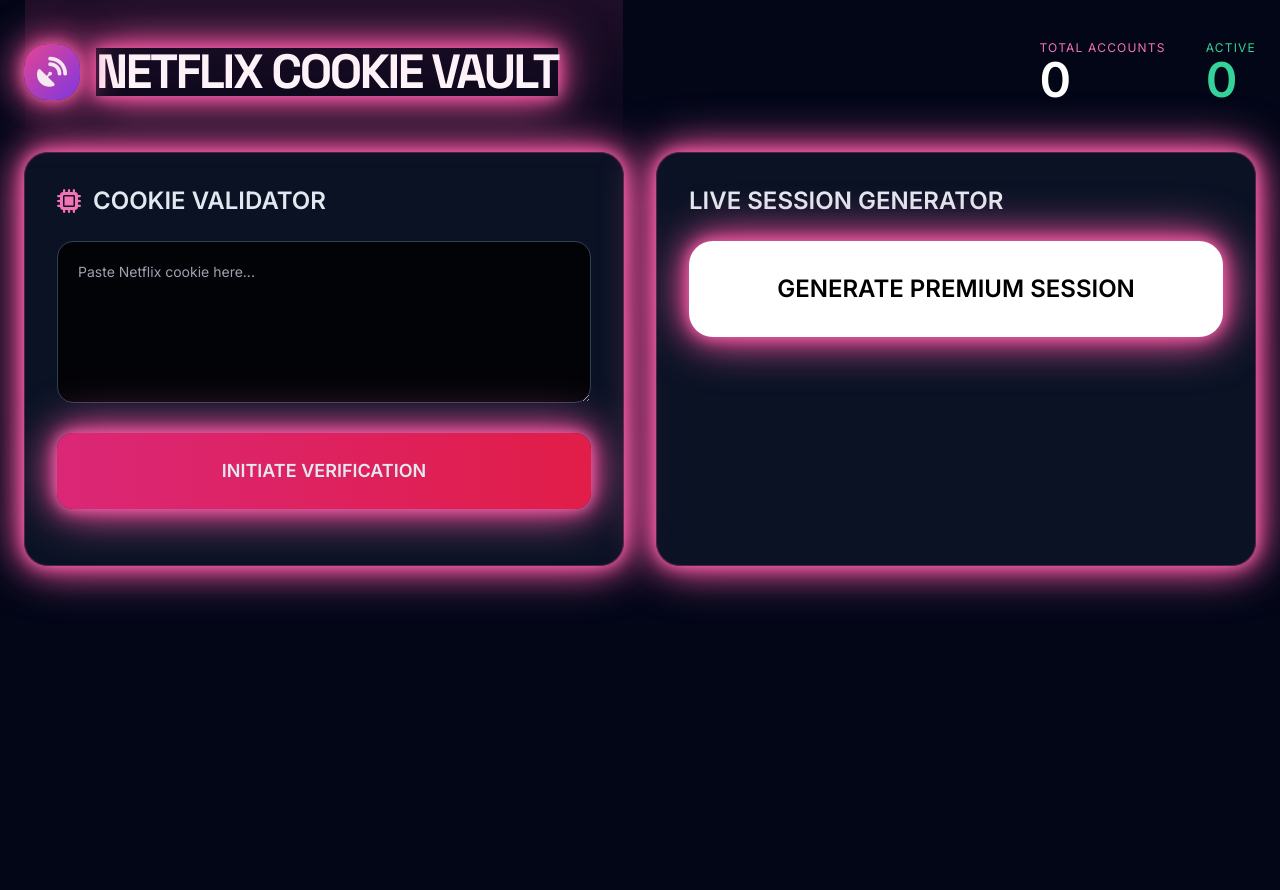
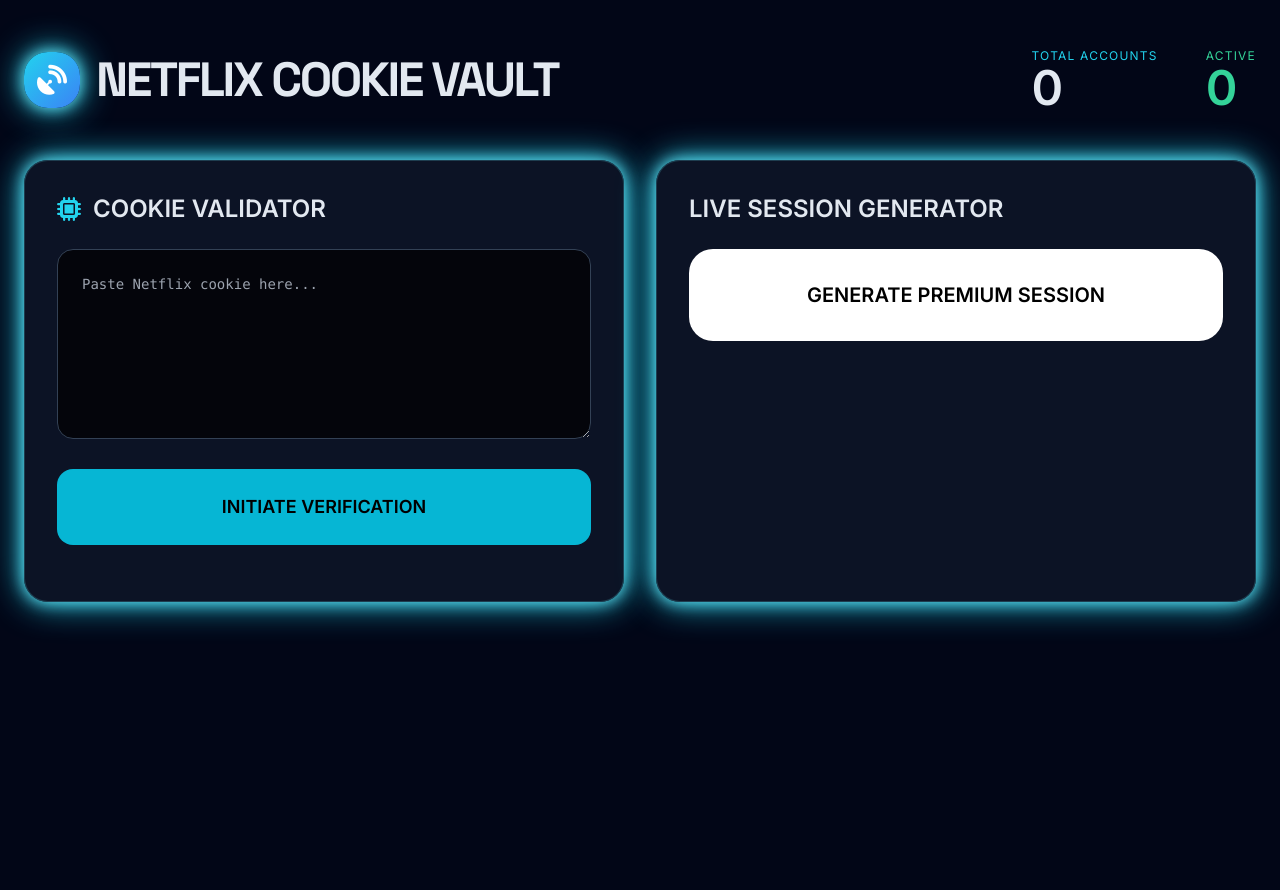
Before and after one commit to Exhipper/exflix, a Flask app: page / in a window 1280 px wide. Shown: the top 890 px of the page. Before the commit the page ends 604 px from the top, so only its background shows below. Run offline with Flask 3, Linux system fonts and the light colour scheme; data that the repository does not hold is empty; some libraries are stand-ins or nearby versions.

Commit message:
Update index.html

```diff
--- a/templates/index.html
+++ b/templates/index.html
@@ -3,111 +3,94 @@
 <head>
     <meta charset="UTF-8">
     <meta name="viewport" content="width=device-width, initial-scale=1.0">
-    <title>NETFLIX COOKIE VAULT • LIVE</title>
+    <title>NETFLIX COOKIE VAULT</title>
     <script src="https://cdn.tailwindcss.com"></script>
     <link rel="stylesheet" href="https://cdnjs.cloudflare.com/ajax/libs/font-awesome/6.5.1/css/all.min.css">
     <style>
-        @import url('https://fonts.googleapis.com/css2?family=Inter:wght@400;500;600&family=Space+Grotesk:wght@500;600;700&family=VT323&display=swap');
+        @import url('https://fonts.googleapis.com/css2?family=Inter:wght@400;500;600&family=Space+Grotesk:wght@500;600;700&display=swap');
 
-        body {
-            font-family: 'Inter', sans-serif;
-            background: #020617;
-            overflow-x: hidden;
-        }
+        body { font-family: 'Inter', sans-serif; background: #020617; }
         .header-font { font-family: 'Space Grotesk', sans-serif; }
 
         .glass {
-            background: rgba(15, 23, 42, 0.75);
+            background: rgba(15, 23, 42, 0.8);
             backdrop-filter: blur(20px);
-            border: 1px solid rgba(236, 72, 153, 0.3);
+            border: 1px solid rgba(103, 232, 249, 0.2);
         }
 
-        .neon-glow {
-            box-shadow: 0 0 15px #f472b6,
-                        0 0 30px #db2777,
-                        0 0 50px #f472b6;
+        .neon-cyan {
+            box-shadow: 0 0 15px #67e8f9,
+                        0 0 35px #22d3ee;
         }
 
-        .scanline {
-            position: relative;
-        }
         .scanline::after {
             content: '';
             position: absolute;
             inset: 0;
-            background: linear-gradient(transparent, rgba(236, 72, 153, 0.15), transparent);
-            animation: scan 6s linear infinite;
-            pointer-events: none;
+            background: linear-gradient(transparent, rgba(103, 232, 249, 0.1), transparent);
+            animation: scan 7s linear infinite;
         }
 
         @keyframes scan {
-            0% { transform: translateY(-150%); }
+            0% { transform: translateY(-100%); }
             100% { transform: translateY(400%); }
-        }
-
-        .pulse-glow {
-            animation: pulse-glow 2s ease-in-out infinite;
-        }
-
-        @keyframes pulse-glow {
-            0%, 100% { opacity: 0.9; }
-            50% { opacity: 1; }
         }
     </style>
 </head>
 <body class="text-slate-200">
-    <div class="max-w-7xl mx-auto px-6 py-10">
+    <div class="max-w-7xl mx-auto px-6 py-12">
         <div class="flex justify-between items-center mb-12">
             <div class="flex items-center gap-4">
-                <div class="w-14 h-14 bg-gradient-to-br from-pink-500 to-violet-600 rounded-3xl flex items-center justify-center neon-glow pulse-glow">
+                <div class="w-14 h-14 bg-gradient-to-br from-cyan-400 to-blue-500 rounded-3xl flex items-center justify-center neon-cyan">
                     <i class="fa-solid fa-satellite-dish text-white text-3xl"></i>
                 </div>
-                <h1 class="header-font text-5xl font-bold tracking-tighter text-white neon-glow">NETFLIX COOKIE VAULT</h1>
+                <h1 class="header-font text-5xl font-bold tracking-tighter">NETFLIX COOKIE VAULT</h1>
             </div>
-            <div class="flex gap-10">
+
+            <div class="flex gap-12">
                 <div>
-                    <div class="text-xs tracking-widest text-pink-400">TOTAL ACCOUNTS</div>
-                    <div id="total" class="text-5xl font-bold text-white">1</div>
+                    <div class="text-xs tracking-widest text-cyan-400">TOTAL ACCOUNTS</div>
+                    <div id="total" class="text-5xl font-bold">0</div>
                 </div>
                 <div>
                     <div class="text-xs tracking-widest text-emerald-400">ACTIVE</div>
-                    <div id="active" class="text-5xl font-bold text-emerald-400">1</div>
+                    <div id="active" class="text-5xl font-bold text-emerald-400">0</div>
                 </div>
             </div>
         </div>
 
         <div class="grid grid-cols-1 lg:grid-cols-2 gap-8">
-            <!-- Cookie Validator -->
-            <div class="glass rounded-3xl p-8 neon-glow scanline">
+            <!-- Validator -->
+            <div class="glass rounded-3xl p-8 neon-cyan scanline">
                 <h2 class="text-2xl font-semibold mb-6 flex items-center gap-3">
-                    <i class="fa-solid fa-microchip text-pink-400"></i>
+                    <i class="fa-solid fa-microchip text-cyan-400"></i>
                     COOKIE VALIDATOR
                 </h2>
-                <textarea id="cookie_text" rows="6" class="w-full bg-black/80 border border-slate-700 rounded-2xl p-5 mono text-sm" placeholder="Paste Netflix cookie here..."></textarea>
-                <button onclick="validateCookie()" class="mt-6 w-full py-6 bg-gradient-to-r from-pink-600 to-rose-600 rounded-2xl font-bold text-lg neon-glow">
+                <textarea id="cookie_text" rows="7" class="w-full bg-black/70 border border-slate-700 rounded-2xl p-6 font-mono text-sm" placeholder="Paste Netflix cookie here..."></textarea>
+                <button onclick="validateCookie()" class="mt-6 w-full py-6 bg-cyan-500 hover:bg-cyan-400 text-black font-bold rounded-2xl text-lg">
                     INITIATE VERIFICATION
                 </button>
                 <div id="result" class="mt-6"></div>
             </div>
 
-            <!-- Live Generator -->
-            <div class="glass rounded-3xl p-8 neon-glow">
+            <!-- Generator -->
+            <div class="glass rounded-3xl p-8 neon-cyan">
                 <h2 class="text-2xl font-semibold mb-6">LIVE SESSION GENERATOR</h2>
-                <button onclick="generateAccount()" class="w-full py-8 text-2xl font-bold bg-white text-black rounded-3xl hover:bg-slate-100 neon-glow">
+                <button onclick="generateAccount()" class="w-full py-8 text-xl font-bold bg-white text-black rounded-3xl hover:bg-slate-100">
                     GENERATE PREMIUM SESSION
                 </button>
 
                 <div id="link-selection" class="hidden mt-8 grid grid-cols-3 gap-4">
-                    <a id="pc-link" href="#" target="_blank" class="glass rounded-2xl p-6 text-center hover:border-blue-400 border border-slate-700 transition-all">🖥️ PC</a>
-                    <a id="mobile-link" href="#" target="_blank" class="glass rounded-2xl p-6 text-center hover:border-purple-400 border border-slate-700 transition-all">📱 Mobile</a>
-                    <a id="tv-link" href="#" target="_blank" class="glass rounded-2xl p-6 text-center hover:border-orange-400 border border-slate-700 transition-all">📺 TV</a>
+                    <a id="pc-link" href="#" target="_blank" class="glass rounded-2xl p-6 text-center hover:border-cyan-400">🖥️ PC</a>
+                    <a id="mobile-link" href="#" target="_blank" class="glass rounded-2xl p-6 text-center hover:border-cyan-400">📱 Mobile</a>
+                    <a id="tv-link" href="#" target="_blank" class="glass rounded-2xl p-6 text-center hover:border-cyan-400">📺 TV</a>
                 </div>
             </div>
         </div>
     </div>
 
     <script>
-        // Stats + Generate functions (same as before)
+        // Same functions as before
         async function loadStats() {
             try {
                 const res = await fetch('/api/stats');
@@ -117,8 +100,8 @@
             } catch(e) {}
         }
 
-        async function validateCookie() { /* same as previous admin.html */ }
-        async function generateAccount() { /* same as previous */ }
+        async function validateCookie() { /* same logic as previous */ }
+        async function generateAccount() { /* same logic as previous */ }
 
         setInterval(loadStats, 10000);
         loadStats();
```
